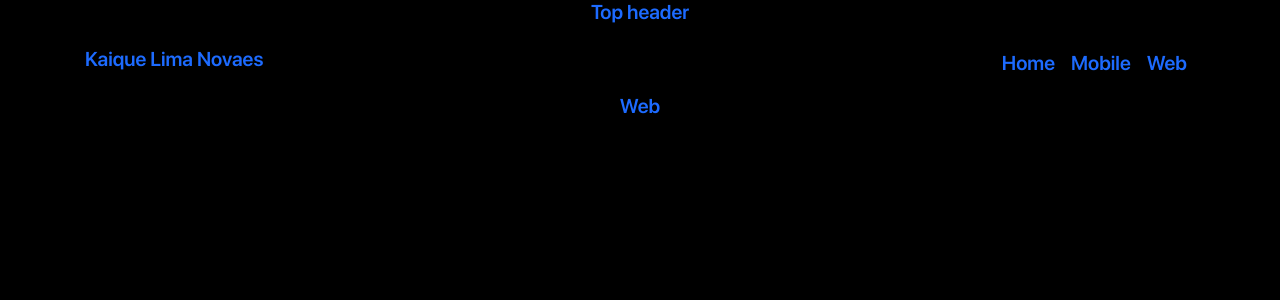
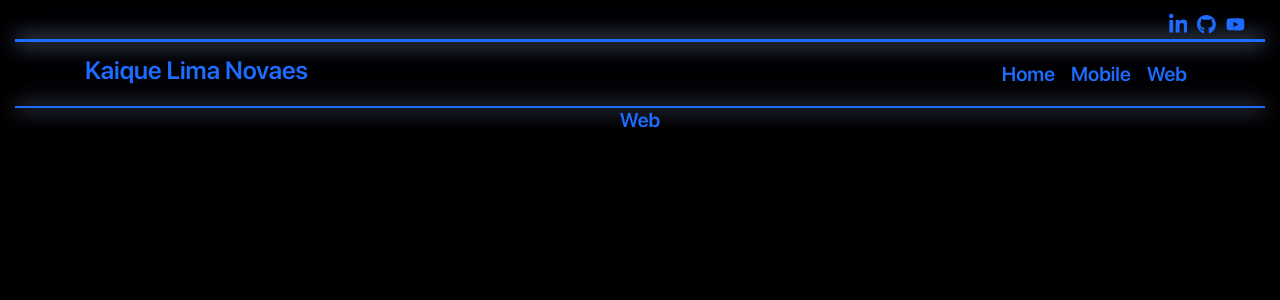
Before and after one commit to KaiqueLimaNovaes/kaiquelimanovaes-com, a React (Create React App) app: page /web in a window 1280 px wide. Shown: the top 300 px of the page. Built offline with nearby package versions, Linux system fonts and the light colour scheme.

Commit message:
Att top header

```diff
--- a/package.json
+++ b/package.json
@@ -10,6 +10,7 @@
     "react": "^17.0.1",
     "react-bootstrap": "^1.4.3",
     "react-dom": "^17.0.1",
+    "react-icons": "^4.2.0",
     "react-router": "^5.2.0",
     "react-router-dom": "^5.2.0",
     "react-scripts": "4.0.2",
--- a/src/components/layout/Layout.js
+++ b/src/components/layout/Layout.js
@@ -1,12 +1,14 @@
 import './Layout.css';
 import TopHeader from './topHeader/TopHeader';
 import Menu from './menu/Menu';
+import NeonLine from './neonline/NeonLine';
 
 const Layout = ({ children }) => {
     return(
         <div className='Layout'>
             <TopHeader />
             <Menu />
+            <NeonLine />
             <div>{children}</div>
         </div>
     );
--- a/src/components/layout/menu/Menu.js
+++ b/src/components/layout/menu/Menu.js
@@ -14,7 +14,7 @@ export const Menu = () => {
   `;
 
   const Title = styled.h1`
-      font-size: 20px;
+      font-size: 25px;
       font-weight: bold;
       color: #1d6bff;
     `;
--- /dev/null
+++ b/src/components/layout/neonline/NeonLine.js
@@ -0,0 +1,32 @@
+import { Container } from "react-bootstrap";
+import styled, { keyframes } from 'styled-components';
+
+import { IconContext } from "react-icons";
+import { FaLinkedinIn, FaGithub, FaYoutube } from 'react-icons/fa';
+
+const fadeIn = keyframes`
+  from {
+    box-shadow: 0 0 10px #fff, 0 0 20px #fff, 0 0 30px #0ae0fc, 0 0 40px #0ae0fc, 0 0 50px #0ae0fc, 0 0 60px #0ae0fc, 0 0 70px #0ae0fc, 0 0 80px #0ae0fc;
+  }
+  to {
+    box-shadow: 0 0 20px #fff, 0 0 30px #0247c9, 0 0 40px #0247c9, 0 0 50px #0247c9, 0 0 60px #0247c9, 0 0 70px #0247c9, 0 0 80px #0247c9;
+  }
+`;
+
+const Neon = styled.div`
+  width: 100%;
+  height: 2px;
+  background-color: #1d6bff;
+  box-shadow: 0 0 20px #fff, 0 0 30px #0247c9;
+  animation: 3s ${fadeIn} ease-out;
+`;
+
+const NeonLine = () => {
+    return(
+      <Container fluid>
+        <Neon />
+      </Container>
+    );
+}
+
+export default NeonLine;
--- a/src/components/layout/topHeader/TopHeader.js
+++ b/src/components/layout/topHeader/TopHeader.js
@@ -1,14 +1,46 @@
-import styled from 'styled-components';
+import { Container, Row, Col } from "react-bootstrap";
+import styled, { keyframes } from 'styled-components';
 
-const Title = styled.h1`
-  font-size: 20px;
-  font-weight: bold;
-  color: #1d6bff;
+import { IconContext } from "react-icons";
+import { FaLinkedinIn, FaGithub, FaYoutube } from 'react-icons/fa';
+
+const fadeIn = keyframes`
+  from {
+    box-shadow: 0 0 10px #fff, 0 0 20px #fff, 0 0 30px #0ae0fc, 0 0 40px #0ae0fc, 0 0 50px #0ae0fc, 0 0 60px #0ae0fc, 0 0 70px #0ae0fc, 0 0 80px #0ae0fc;
+  }
+  to {
+    box-shadow: 0 0 20px #fff, 0 0 30px #0247c9, 0 0 40px #0247c9, 0 0 50px #0247c9, 0 0 60px #0247c9, 0 0 70px #0247c9, 0 0 80px #0247c9;
+  }
+`;
+
+const RowTopH = styled(Row)`
+  text-align: right;
+  padding-top: 10px;
+  padding-right: 20px;
+`;
+
+const NeonLine = styled.div`
+  width: 100%;
+  height: 3px;
+  background-color: #1d6bff;
+  box-shadow: 0 0 20px #fff, 0 0 30px #0247c9;
+  animation: 3.1s ${fadeIn} ease-out;
 `;
 
 const TopHeader = () => {
     return(
-        <Title>Top header</Title>
+      <Container fluid>
+        <RowTopH>
+          <Col>
+            <IconContext.Provider value={{ color: "#1d6bff", size: "1.8em" }}>
+              <FaLinkedinIn onClick={() => window.open('https://www.linkedin.com/in/kaique-lima-novaes-834bb9150/')} style={{paddingLeft: 10, cursor: 'pointer',}} />
+              <FaGithub onClick={() => window.open('https://github.com/KaiqueLimaNovaes')} style={{paddingLeft: 10, cursor: 'pointer',}} />
+              <FaYoutube onClick={() => window.open('https://www.youtube.com/channel/UCh_4ntexRvLbaK9rEmqJ3dg')} style={{paddingLeft: 10, cursor: 'pointer',}} />
+            </IconContext.Provider>
+          </Col>
+        </RowTopH>
+        <NeonLine />
+      </Container>
     );
 }
 
```
Also changed, not shown: 2 other files (tests, documents, lock files or other folders). Lines whose indentation alone changed are shown as unchanged.
